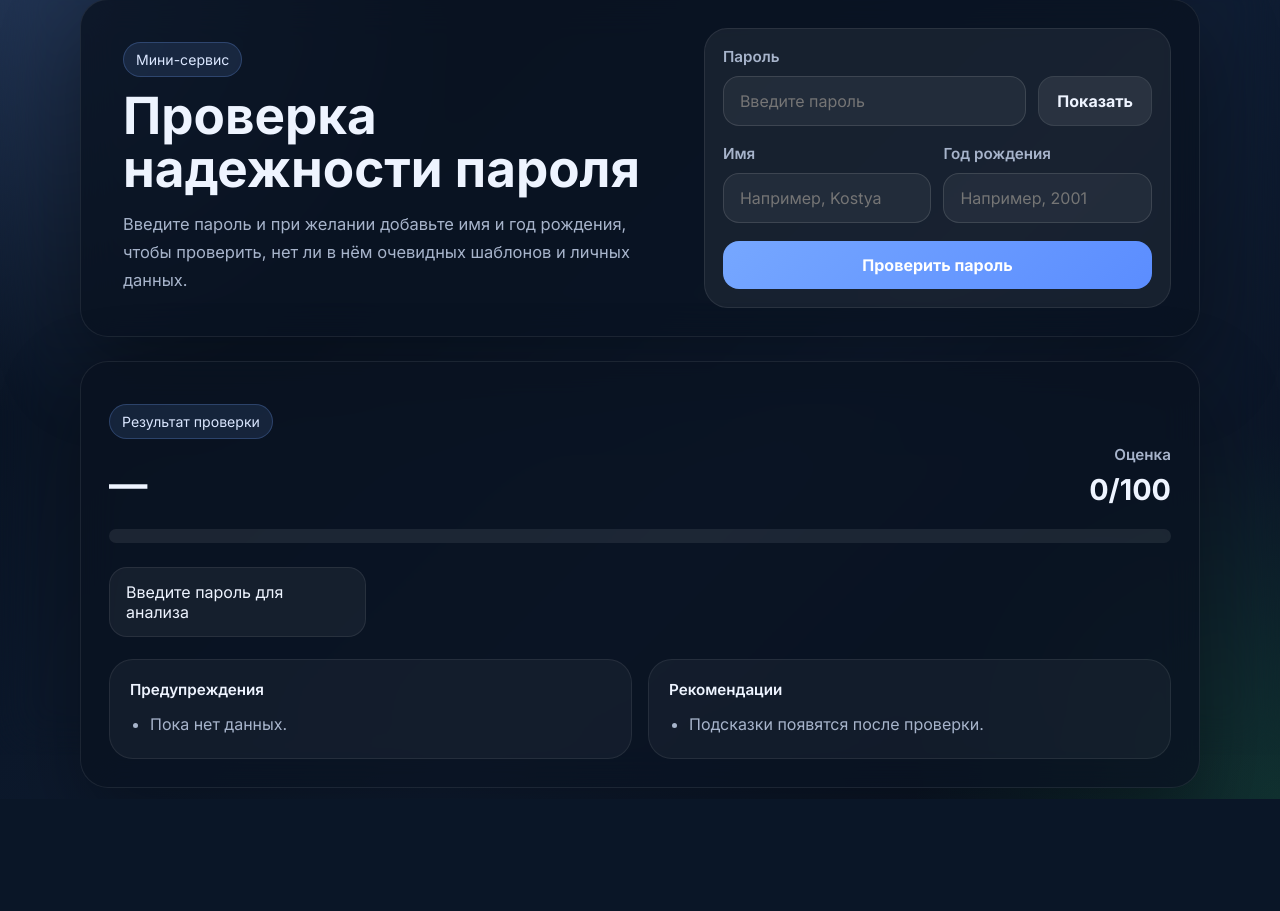
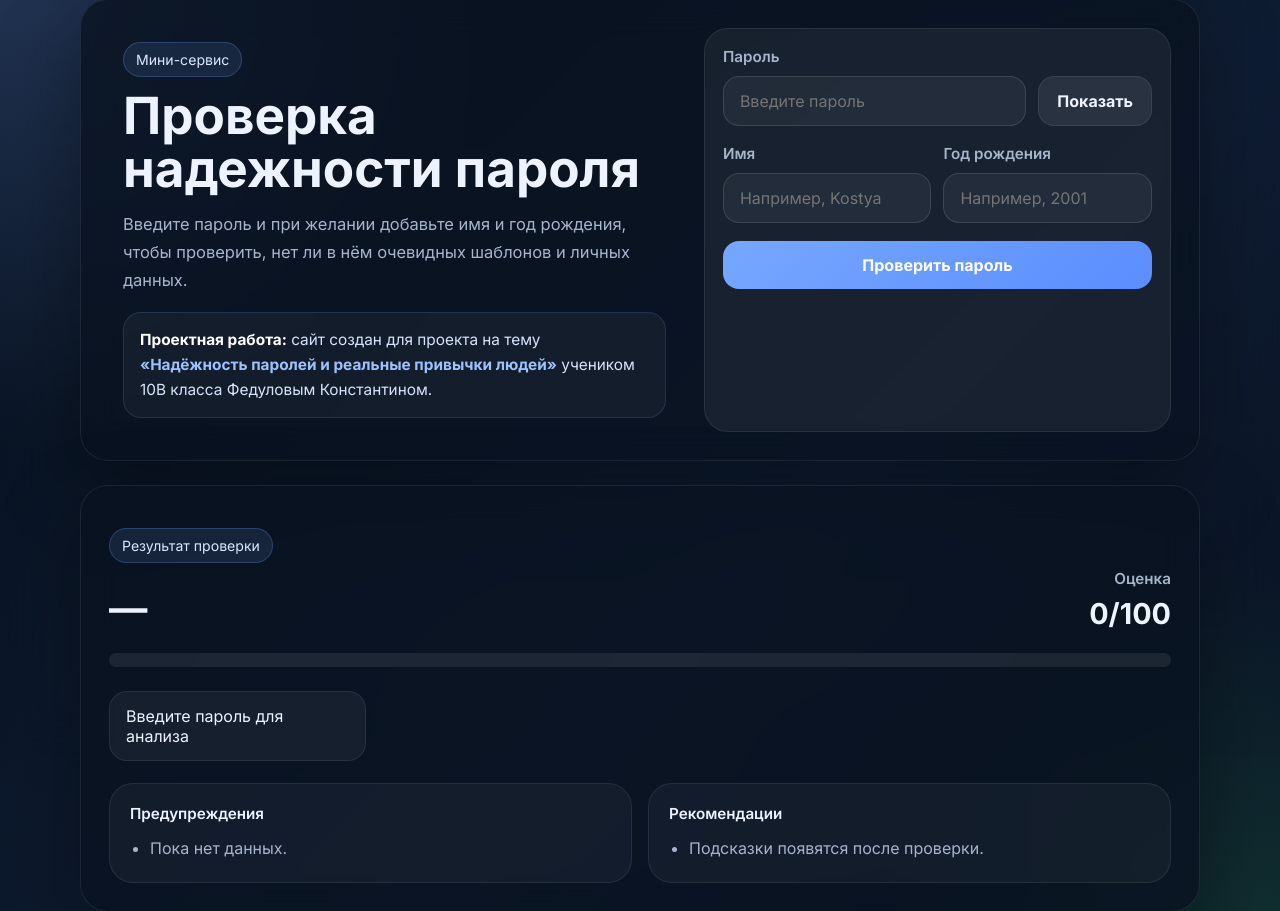
Before and after one commit to procosttt/passwordchecker2, a Flask app: page / in a window 1280 px wide. Shown: the part 45-956 px from the top of the page. Before the commit the page ends 844 px from the top, so only its background shows below. Run offline with Flask 3, Linux system fonts and the light colour scheme.

Commit message:
Добавил подпись к проекту

```diff
--- a/static/style.css
+++ b/static/style.css
@@ -74,6 +74,27 @@ body {
   color: var(--muted);
   font-size: 1.03rem;
   line-height: 1.7;
+}
+
+.project-note {
+  margin-top: 18px;
+  max-width: 680px;
+  padding: 14px 16px;
+  border-radius: 18px;
+  border: 1px solid rgba(118, 167, 255, 0.16);
+  background: rgba(255, 255, 255, 0.045);
+  color: #d8e4fb;
+  line-height: 1.65;
+  font-size: 0.96rem;
+}
+
+.project-note strong {
+  color: #ffffff;
+}
+
+.project-note span {
+  color: #9fc2ff;
+  font-weight: 700;
 }
 
 .badge,
@@ -318,4 +339,9 @@ li + li {
   .score-box {
     text-align: left;
   }
+
+  .project-note {
+    font-size: 0.92rem;
+    padding: 12px 14px;
+  }
 }
--- a/templates/index.html
+++ b/templates/index.html
@@ -20,7 +20,15 @@
           Введите пароль и при желании добавьте имя и год рождения, чтобы проверить,
           нет ли в нём очевидных шаблонов и личных данных.
         </p>
+
+        <div class="project-note">
+          <strong>Проектная работа:</strong>
+          сайт создан для проекта на тему
+          <span>«Надёжность паролей и реальные привычки людей»</span>
+          учеником 10В класса Федуловым Константином.
+        </div>
       </div>
+
       <div class="hero__panel">
         <form id="password-form" class="form-grid">
           <label>
```
